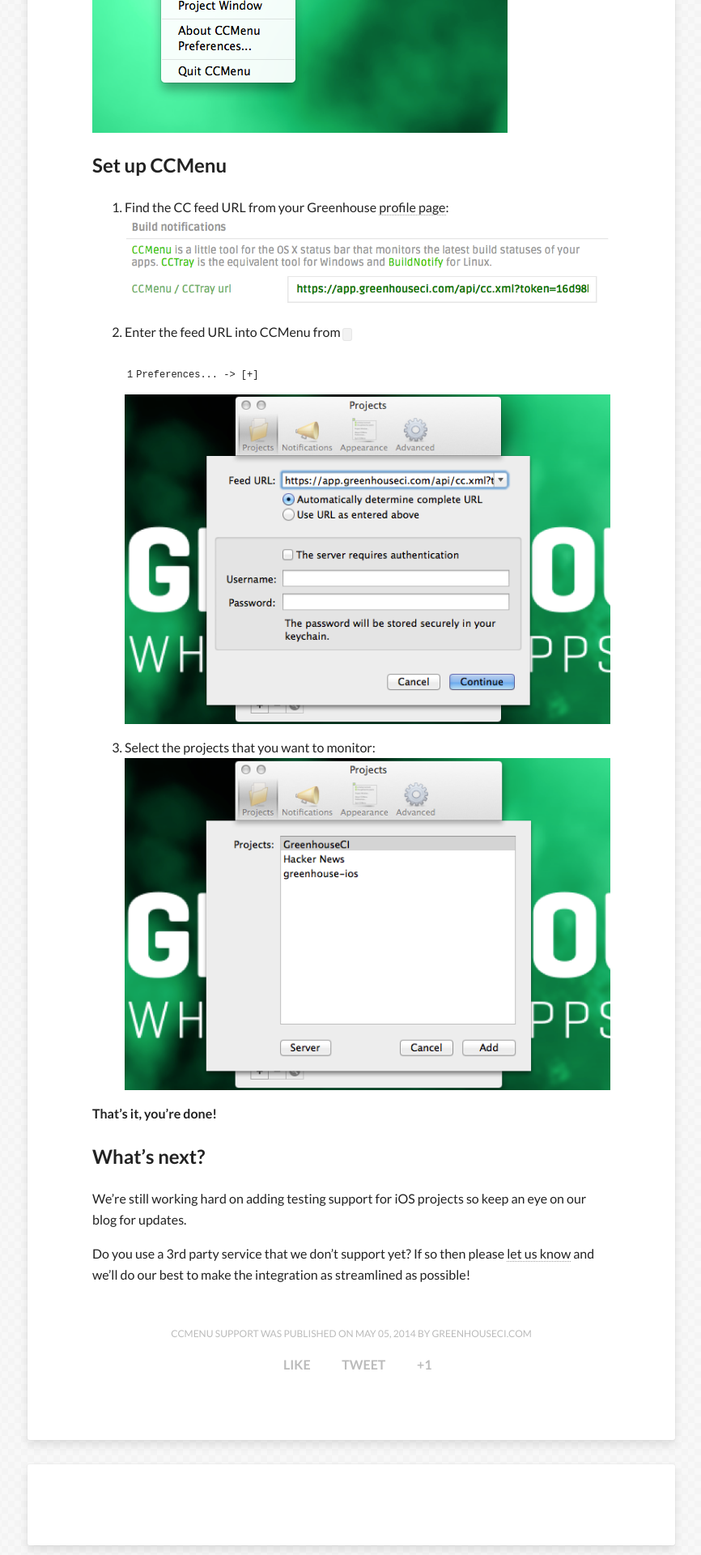
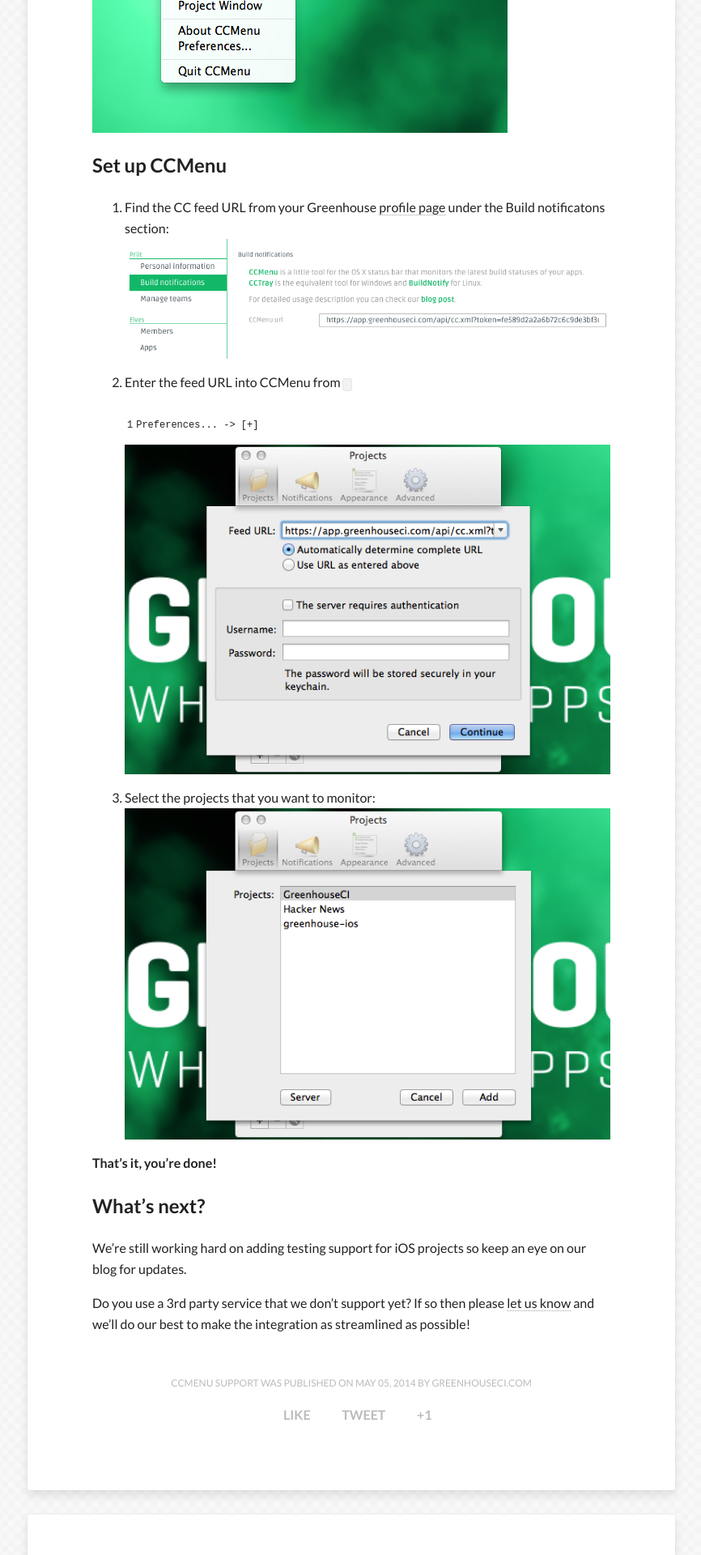
Before and after one commit to GreenhouseCI/blog.greenhouseci.com, a Jekyll site: the page built from _posts/2014-05-05-ccmenu-support.md, in a window 1280 px wide. Shown: the part 627-2547 px from the top of the page at 81% size, without its empty margins (206-1072 px from the left). Built offline with Jekyll 4.4.1, drawn with Linux system fonts in a browser that asks for light colours; nearby versions of some CDN libraries; comment, search, counter and statistics services are not loaded.

Commit message:
Update pictures in blog posts to match the new settings UI

```diff
--- a/_config.yml
+++ b/_config.yml
@@ -2,7 +2,7 @@
 description:      Simple and secure continuous integration for mobile apps.
 disqus_shortname: greenhouseci
 #Your site's domain goes here. Leave localhost server or blank when working locally.
-url:              http://blog.greenhouseci.com
+# url:              http://blog.greenhouseci.com
 static_files: assets/favicon.ico
 upload: assets/favicon.ico
 
@@ -45,7 +45,6 @@
 future:      true
 pygments:    true
 markdown:    kramdown
-
 # https://github.com/mojombo/jekyll/wiki/Permalinks
 permalink:   /:categories/:title/
 
--- a/_posts/2014-05-05-ccmenu-support.md
+++ b/_posts/2014-05-05-ccmenu-support.md
@@ -13,18 +13,18 @@
 
 Of course our support is not limited to just CCMenu. All apps that use the same data format as CCMenu are supported like [BuildNotify][BuildNotify] for Linux and [CCTray][CCTray] for windows.
 
-![CCMenu screenshot	]({{ site.url }}//assets/ccmenu_tray_screenshot.png)
+![CCMenu screenshot	]({{ site.url }}/assets/ccmenu_tray_screenshot.png)
 
 Set up CCMenu
 -------------
-1. Find the CC feed URL from your Greenhouse [profile page](https://app.greenhouseci.com/#/user):
-![CCMenu screenshot	]({{ site.url }}//assets/cc_feed_url.png)
+1. Find the CC feed URL from your Greenhouse [profile page](https://app.greenhouseci.com/#/user) under the Build notificatons section:
+![CCMenu screenshot	]({{ site.url }}/assets/cc_feed_url.png)
 
 2. Enter the feed URL into CCMenu from `Preferences... -> [+]`
-![CCMenu screenshot	]({{ site.url }}//assets/ccmenu_add_feed.png)
+![CCMenu screenshot	]({{ site.url }}/assets/ccmenu_add_feed.png)
 
 3. Select the projects that you want to monitor:
-![CCMenu screenshot	]({{ site.url }}//assets/ccmenu_select_projects.png)
+![CCMenu screenshot	]({{ site.url }}/assets/ccmenu_select_projects.png)
 
 
 **That's it, you're done!**
```
Also changed, not shown: _posts/2014-04-02-testflight-integration.md (+2 -2 lines), _posts/2014-05-27-ios-testing.md (+2 -2 lines), _posts/2014-08-18-hockeyapp-publishing.md (+2 -3 lines), assets/cc_feed_url.png, assets/hockeyapp.png, assets/rescan-ios.png (deleted), assets/rescan.png, assets/testflight.png.
